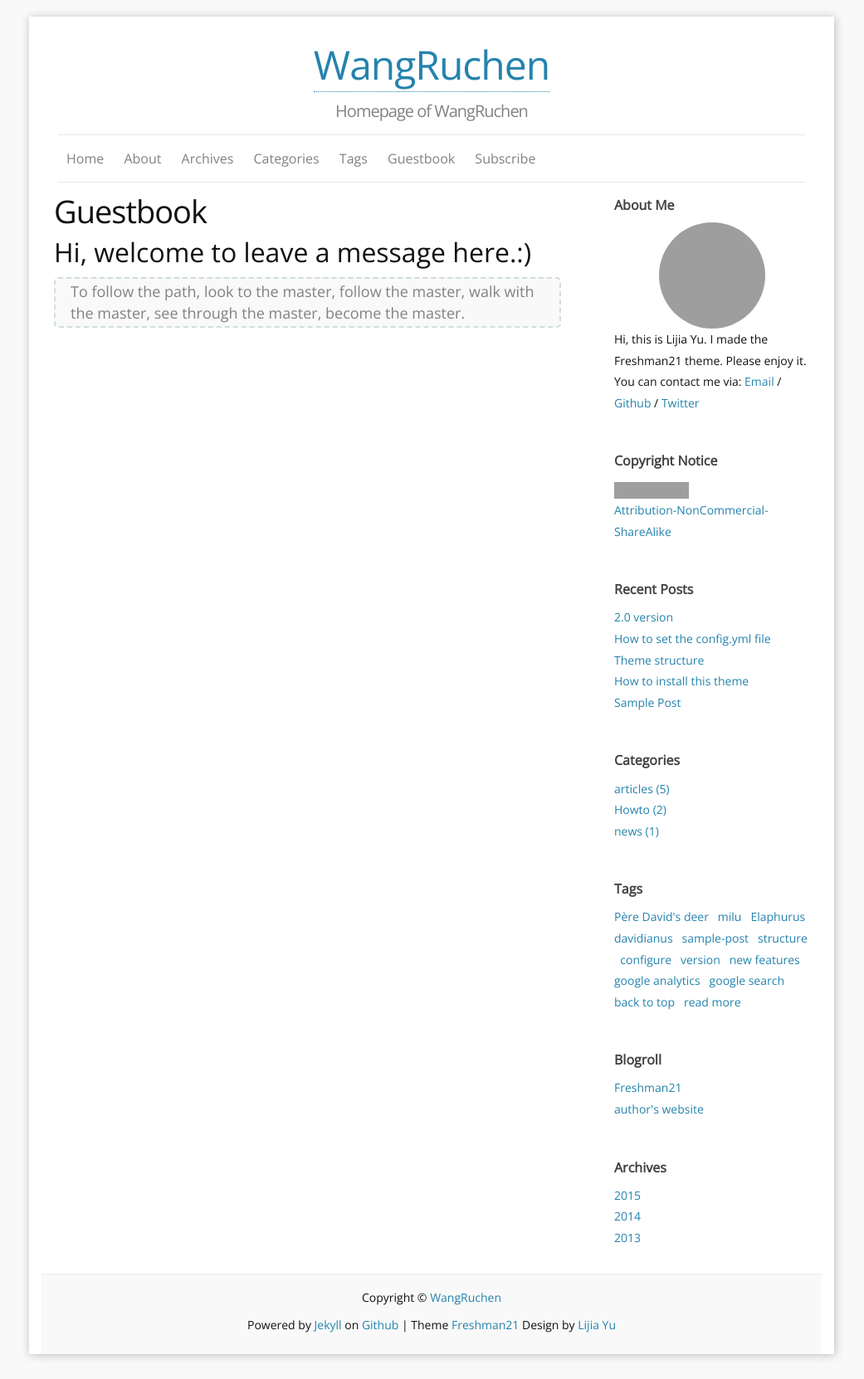
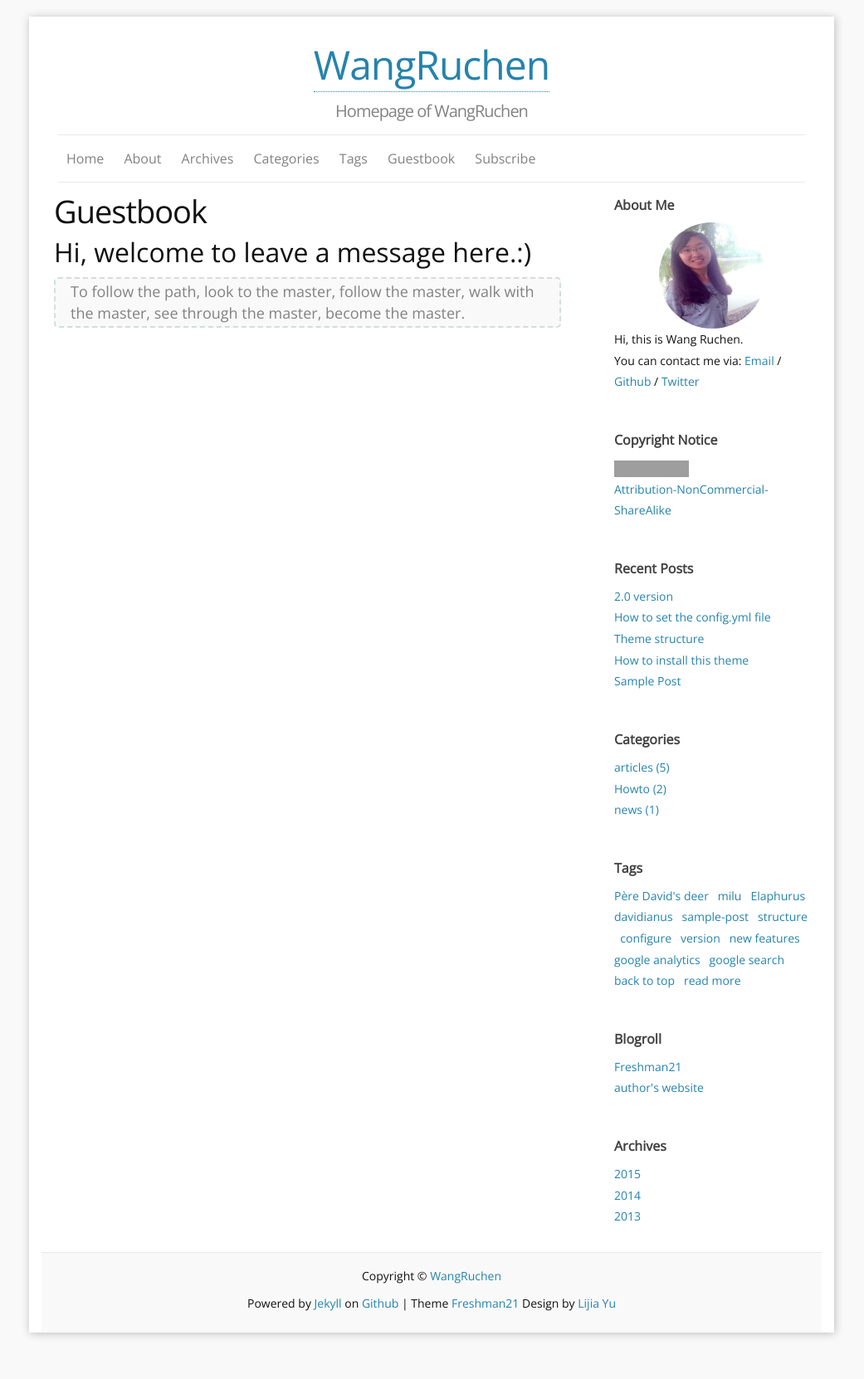
Before and after one commit to wangruchen/wangruchen.github.io, a Jekyll site: the page built from f_guestbook.md, in a window 1280 px wide. Shown: the whole page at 83% size, without its empty margins (120-1161 px from the left). Built offline with Jekyll 4.4.1, drawn with Linux system fonts in a browser that asks for light colours; comment, search, counter and statistics services are not loaded; after the commit the page ends 1636 px from its top, so only the background shows below that; grey boxes are pictures that could not be loaded.

Commit message:
add photo

```diff
--- a/_config.yml
+++ b/_config.yml
@@ -14,8 +14,8 @@ twitter_username: yulijia
 github_username:  yulijia
 disqus_shortname: freshman21
 favicon:     "/images/favicon.ico"
-aboutme: Hi, this is Lijia Yu. I made the Freshman21 theme. Please enjoy it. # these are shown on aboutme-sidebar.
-aboutme_photo: https://i.imgur.com/Mdc4szJl.jpg # your photo.
+aboutme: Hi, this is Wang Ruchen. # these are shown on aboutme-sidebar.
+aboutme_photo: "/images/wo.jpg"#https://i.imgur.com/Mdc4szJl.jpg # your photo.
 
 
 ### Site setting:
```
Also changed, not shown: images/wo.jpg (added).
